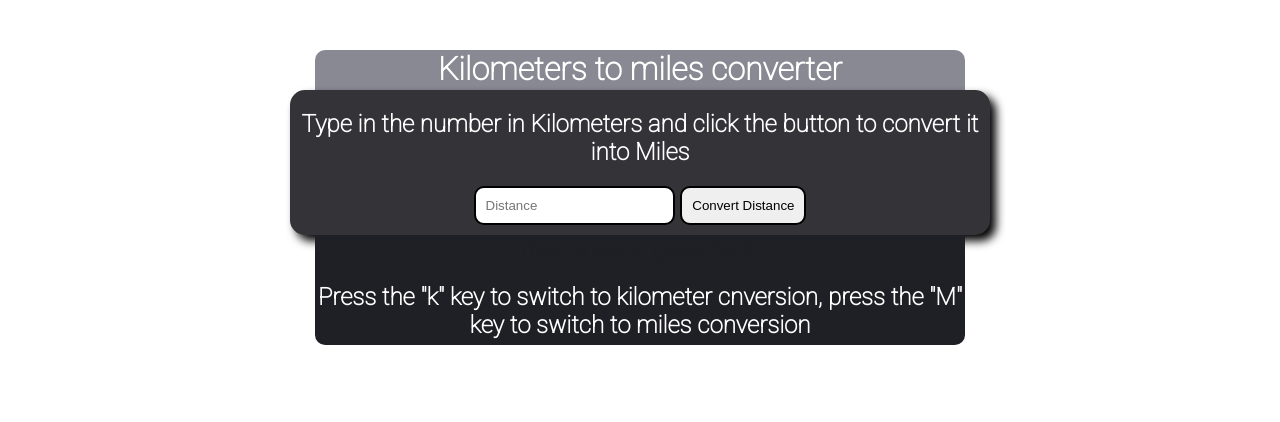
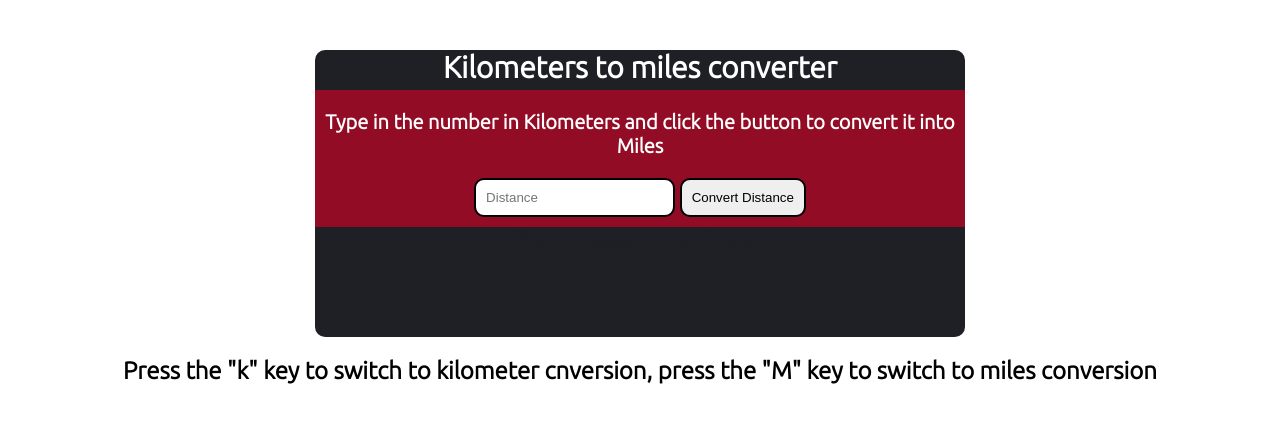
Before and after one commit to Mateenkhan612/Distance-converterJS, a plain HTML site: page index.html in a window 1280 px wide. Drawn offline with Linux system fonts and the light colour scheme.

Commit message:
final commit

```diff
--- a/index.html
+++ b/index.html
@@ -23,11 +23,11 @@
         </div>
         <div class="container-bottom" id="answer">
             <h2 class="invisible">Your answer goes here..</h2>
-            <p id="directions">Press the "k" key to switch to kilometer cnversion, press the "M" key to switch to miles
-                conversion</p>
         </div>
 
     </div>
+    <p id="directions">Press the "k" key to switch to kilometer cnversion, press the "M" key to switch to miles
+        conversion</p>
 </body>
 
 </html>
--- a/style.css
+++ b/style.css
@@ -1,4 +1,5 @@
 @import url('https://fonts.googleapis.com/css2?family=Roboto:wght@100&display=swap');
+@import url('https://fonts.googleapis.com/css2?family=Ubuntu:wght@300&display=swap');
 *{
     margin: 0;
     padding: 0;
@@ -17,24 +18,24 @@ p{
     margin: 20px 0;
 }
 h1{
-    background-color: rgb(137, 137, 147);
+    background-color: #1f1f26;
     width: 650px;
     text-align: center;
     height: 40px;
     color: white;
     border-radius: 10px 10px 0px 0px;
-    font-family: 'Roboto', sans-serif;
+    font-family: 'Ubuntu', sans-serif;
+    font-size: 30px;
 }
 .container-top{
-    background-color: rgb(51, 51, 56);
+    background-color: rgb(147 12 37);
     color: white;
-    width: 700px;
+    width: 650px;
     text-align: center;
-    font-size: 1.5rem;
-    border-radius: 15px;
-    font-family: 'Roboto', sans-serif;
+    font-size: 20px;
+    font-family: 'Ubuntu', sans-serif;
     font-weight: 800;
-    box-shadow: 6px 6px 10px black;
+    /* box-shadow: 6px 6px 10px black; */
 }
 .container-bottom{
     background-color: #1f1f26;
@@ -43,11 +44,11 @@ h1{
     text-align: center;
     height: 110px;
     border-radius: 0px 0px 10px 10px;
-    font-family: 'Roboto', sans-serif;
+    font-family: 'Ubuntu', sans-serif;
 }
 .container-bottom p{
     font-size: 1.5rem;
-    font-family: 'Roboto', sans-serif;
+    font-family: 'Ubuntu', sans-serif;
     font-weight: 800;
 }
 input{
@@ -61,3 +62,9 @@ input{
 .invisible{
     color: #1f1f26;
 }
+#directions{
+    text-align: center;
+    font-size: 1.5rem;
+    font-family: 'Ubuntu', sans-serif;
+    font-weight: 800;
+}
```
